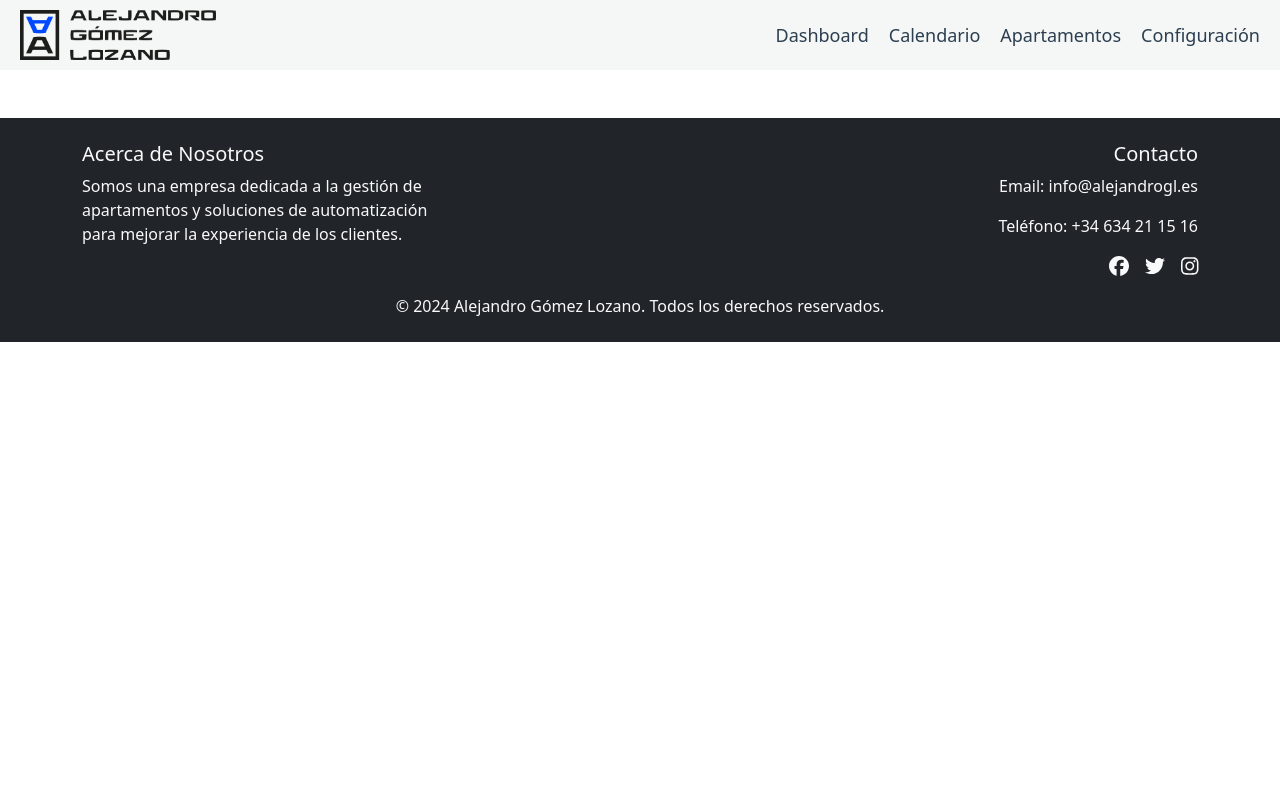
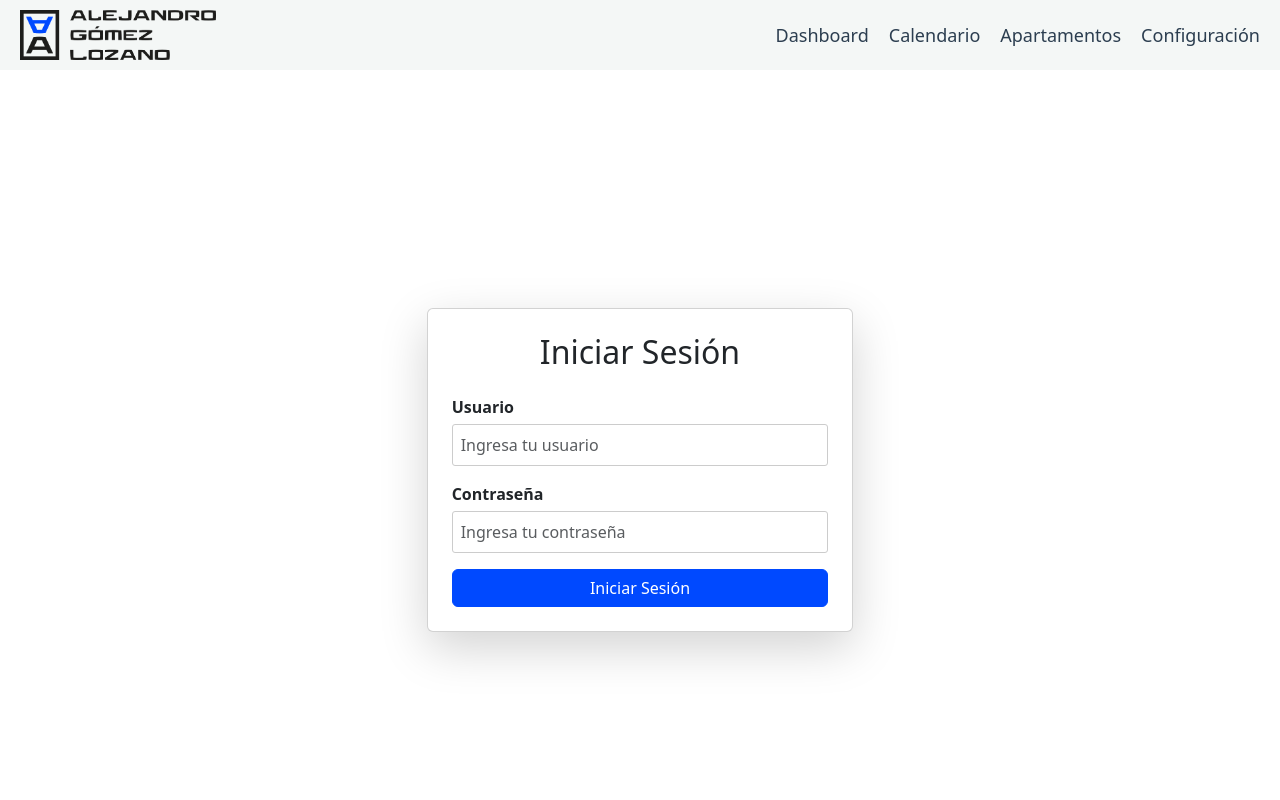
Before and after one commit to alejandrogomezl/pms, a React (Create React App) app in the folder pms-admin/: page /login in a window 1280 px wide. Shown: the top 800 px of the page. Built offline with nearby package versions, Linux system fonts and the light colour scheme.

Commit message:
Login implemented in admin page

```diff
--- a/pms-admin/src/App.js
+++ b/pms-admin/src/App.js
@@ -16,27 +16,122 @@ import Details from './pages/Details';
 import BillPage from './pages/BillPage';
 import CalendarPage from './pages/Calendar';
 import Devices from './pages/Devices';
+import LoginPage from './pages/LoginPage';
+import PrivateRoute from './components/PrivateRoute';
 
 function App() {
   return (
     <Router>
       <Navbar />
       <Routes>
-        {/* <Route path="/dashboard" element={<Dashboard />} />*/}
-        < Route path="/" element={<Dashboard />} />
-        < Route path="/apartments" element={< ApartmentsPage />} />
-        < Route path="/documents" element={<h1>Documentos</h1>} />
-        < Route path="/access" element={<h1>Acceso</h1>} />
-        < Route path="/settings" element={<Settings />} />
-        < Route path="/reservations/:apartmentId" Component={ReservationsInd} />
-        < Route path="/price/:apartmentId" Component={Price} />
-        < Route path="/edit/:id" Component={EditApartmentPage} />
-        < Route path="/create-apartment" element={<CreateApartmentPage />} />
-        <Route path="/details/:reservationId" element={<Details />} />
-        <Route path="/bill/:reservationId" element={<BillPage />} />
-        <Route path="/calendar" element={<CalendarPage />} />
-        <Route path="/devices/:apartmentId" element={<Devices />} />
-        {/* Añadir las rutas para Documentos, Acceso y Configuración */}
+        {/* Ruta pública para login */}
+        <Route path="/login" element={<LoginPage />} />
+
+        {/* Rutas privadas */}
+        <Route
+          path="/"
+          element={
+            <PrivateRoute>
+              <Dashboard />
+            </PrivateRoute>
+          }
+        />
+        <Route
+          path="/apartments"
+          element={
+            <PrivateRoute>
+              <ApartmentsPage />
+            </PrivateRoute>
+          }
+        />
+        <Route
+          path="/documents"
+          element={
+            <PrivateRoute>
+              <h1>Documentos</h1>
+            </PrivateRoute>
+          }
+        />
+        <Route
+          path="/access"
+          element={
+            <PrivateRoute>
+              <h1>Acceso</h1>
+            </PrivateRoute>
+          }
+        />
+        <Route
+          path="/settings"
+          element={
+            <PrivateRoute>
+              <Settings />
+            </PrivateRoute>
+          }
+        />
+        <Route
+          path="/reservations/:apartmentId"
+          element={
+            <PrivateRoute>
+              <ReservationsInd />
+            </PrivateRoute>
+          }
+        />
+        <Route
+          path="/price/:apartmentId"
+          element={
+            <PrivateRoute>
+              <Price />
+            </PrivateRoute>
+          }
+        />
+        <Route
+          path="/edit/:id"
+          element={
+            <PrivateRoute>
+              <EditApartmentPage />
+            </PrivateRoute>
+          }
+        />
+        <Route
+          path="/create-apartment"
+          element={
+            <PrivateRoute>
+              <CreateApartmentPage />
+            </PrivateRoute>
+          }
+        />
+        <Route
+          path="/details/:reservationId"
+          element={
+            <PrivateRoute>
+              <Details />
+            </PrivateRoute>
+          }
+        />
+        <Route
+          path="/bill/:reservationId"
+          element={
+            <PrivateRoute>
+              <BillPage />
+            </PrivateRoute>
+          }
+        />
+        <Route
+          path="/calendar"
+          element={
+            <PrivateRoute>
+              <CalendarPage />
+            </PrivateRoute>
+          }
+        />
+        <Route
+          path="/devices/:apartmentId"
+          element={
+            <PrivateRoute>
+              <Devices />
+            </PrivateRoute>
+          }
+        />
       </Routes>
       <Footer />
     </Router>
--- /dev/null
+++ b/pms-admin/src/components/PrivateRoute.js
@@ -0,0 +1,9 @@
+import React from 'react';
+import { Navigate } from 'react-router-dom';
+
+const PrivateRoute = ({ children }) => {
+  const token = localStorage.getItem('token');
+  return token ? children : <Navigate to="/login" />;
+};
+
+export default PrivateRoute;
--- /dev/null
+++ b/pms-admin/src/pages/LoginPage.js
@@ -0,0 +1,77 @@
+import React, { useState } from 'react';
+import { useNavigate } from 'react-router-dom';
+import axios from 'axios';
+
+const LoginPage = () => {
+  const [username, setUsername] = useState('');
+  const [password, setPassword] = useState('');
+  const [errorMessage, setErrorMessage] = useState('');
+  const navigate = useNavigate();
+
+  const handleSubmit = async (e) => {
+    e.preventDefault();
+
+    try {
+      const response = await axios.post('http://localhost:3000/api/auth/login', {
+        username,
+        password,
+      });
+
+      // Si el login es exitoso
+      if (response.data.token) {
+        localStorage.setItem('token', response.data.token); // Guarda el token en localStorage
+        navigate('/'); // Redirige al dashboard
+      }
+    } catch (error) {
+      setErrorMessage('Usuario o contraseña incorrectos');
+    }
+  };
+
+  return (
+    <div className="vh-100 d-flex justify-content-center align-items-center">
+      <div className="col-md-4">
+        <div className="card shadow-lg p-4">
+          <h2 className="text-center mb-4">Iniciar Sesión</h2>
+          {errorMessage && (
+            <div className="alert alert-danger" role="alert">
+              {errorMessage}
+            </div>
+          )}
+          <form onSubmit={handleSubmit}>
+            <div className="form-group mb-3">
+              <label htmlFor="username">Usuario</label>
+              <input
+                type="text"
+                className="form-control"
+                id="username"
+                placeholder="Ingresa tu usuario"
+                value={username}
+                onChange={(e) => setUsername(e.target.value)}
+                required
+              />
+            </div>
+            <div className="form-group mb-3">
+              <label htmlFor="password">Contraseña</label>
+              <input
+                type="password"
+                className="form-control"
+                id="password"
+                placeholder="Ingresa tu contraseña"
+                value={password}
+                onChange={(e) => setPassword(e.target.value)}
+                required
+              />
+            </div>
+            <div className="d-grid gap-2">
+              <button type="submit" className="btn btn-primary btn-block">
+                Iniciar Sesión
+              </button>
+            </div>
+          </form>
+        </div>
+      </div>
+    </div>
+  );
+};
+
+export default LoginPage;
```
Also changed, not shown: 1 other file (tests, documents, lock files or other folders).
